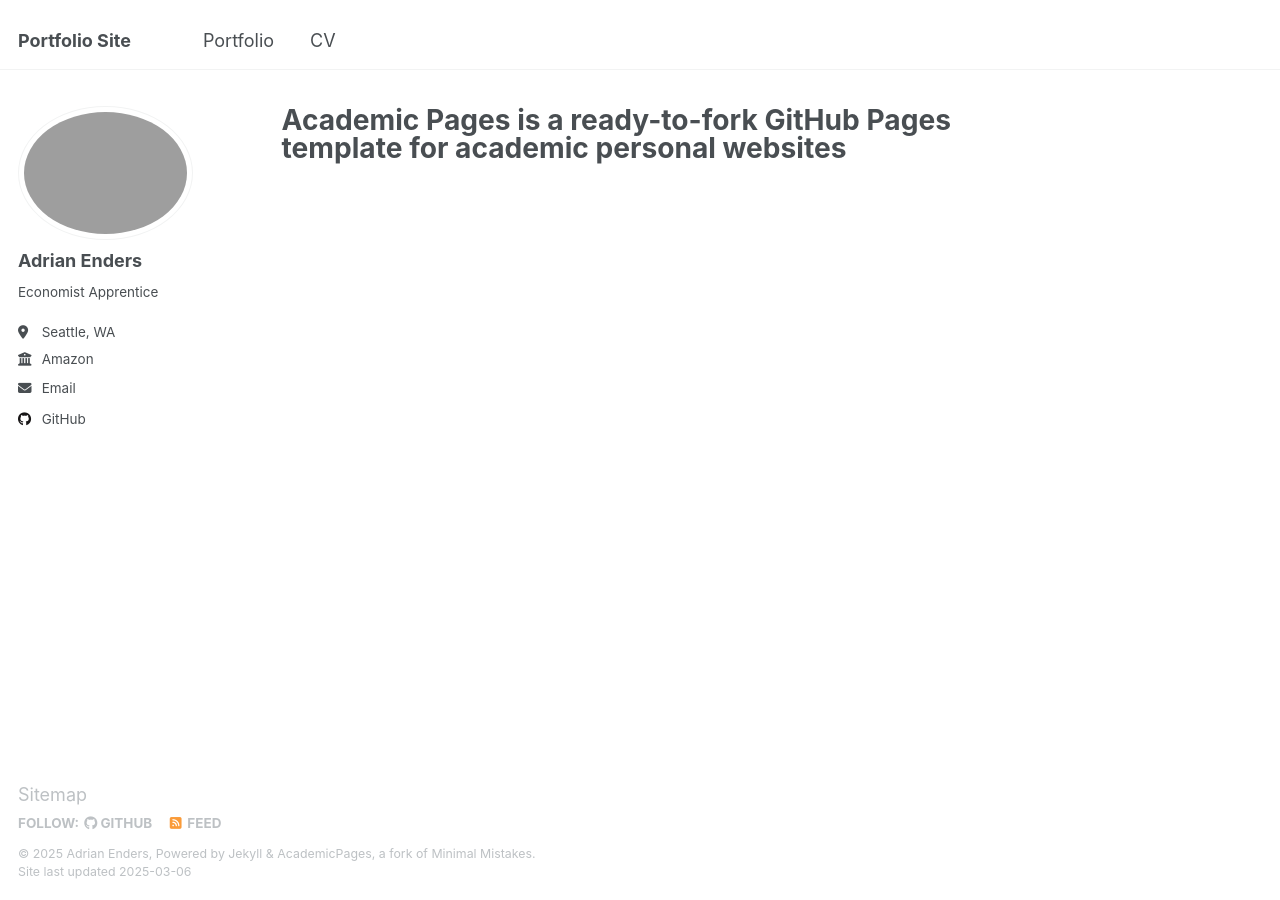
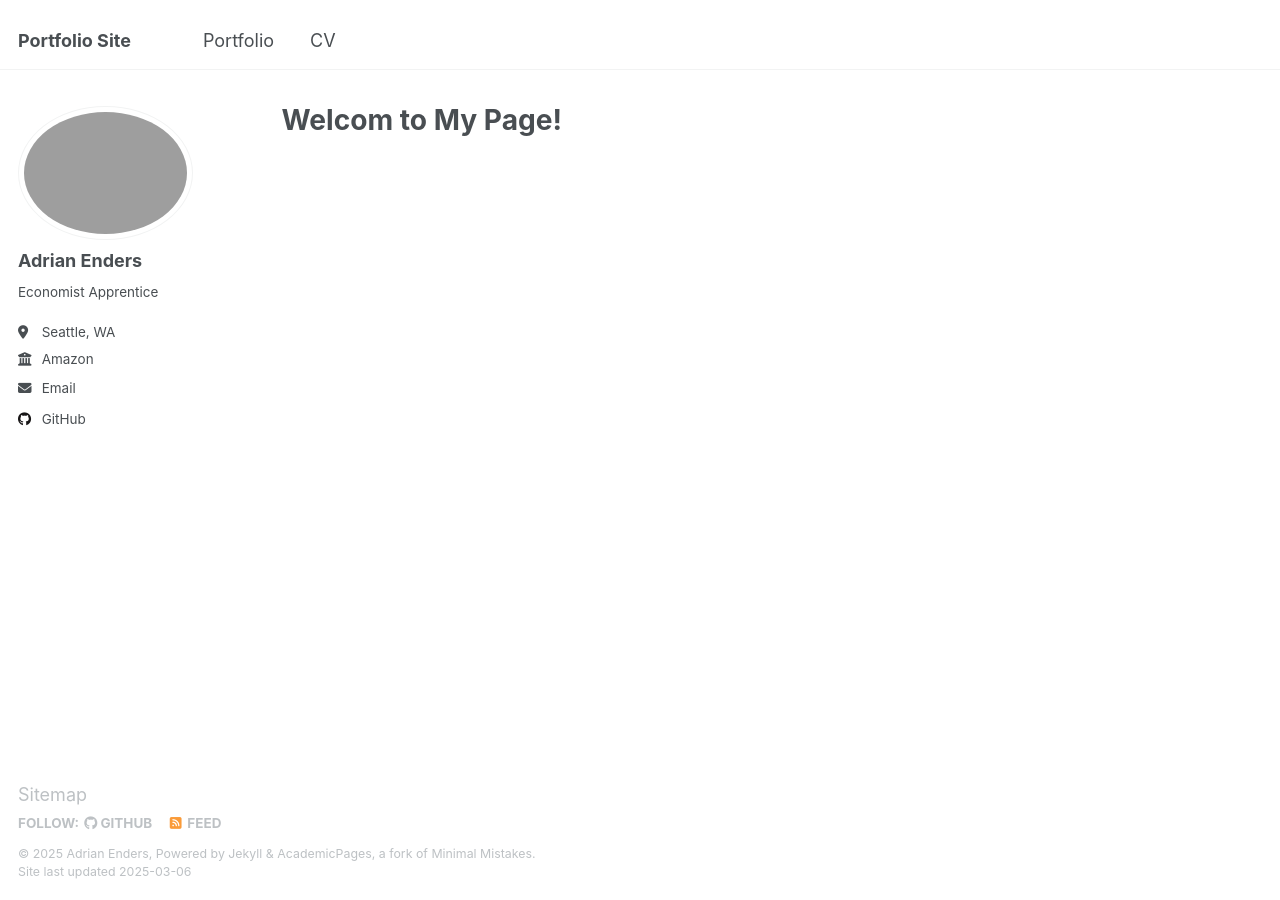
Before and after one commit to ae4292/ae4292.github.io, a Jekyll site: the page built from _pages/about.md, in a window 1280 px wide. Built offline with Jekyll 4.4.1, drawn with Linux system fonts in a browser that asks for light colours.

Commit message:
Update about.md

```diff
--- a/_pages/about.md
+++ b/_pages/about.md
@@ -1,6 +1,6 @@
 ---
 permalink: /
-title: "Academic Pages is a ready-to-fork GitHub Pages template for academic personal websites"
+title: "Welcom to My Page!"
 author_profile: true
 redirect_from:
   - /about/
```
